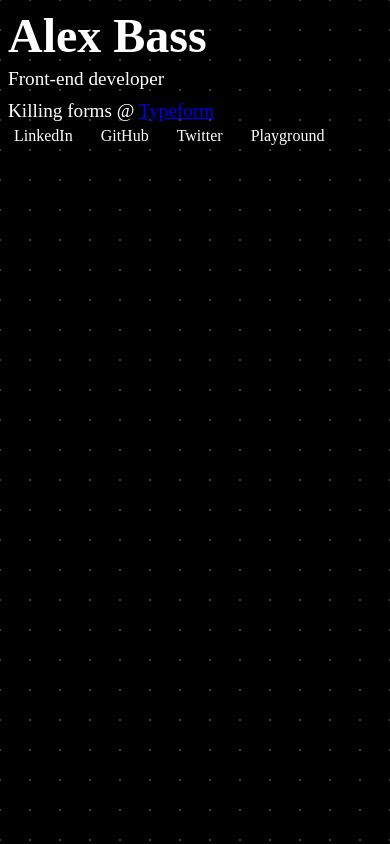
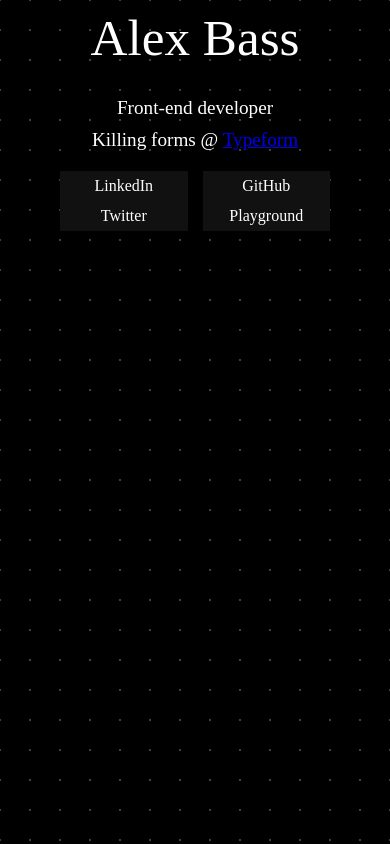
Before and after one commit to alexbassy/site, a Next.js app: page / in a window 390 px wide. Built offline with nearby package versions, Linux system fonts and the light colour scheme.

Commit message:
responsive improvements

```diff
--- a/components/hello.js
+++ b/components/hello.js
@@ -5,14 +5,21 @@ const Typeform = () => <a href='https://www.typeform.com/' target='_blank' rel='
 const Container = styled.div`
   display: flex;
   flex-direction: column;
+  text-align: center;
+
+  @media screen and (min-width: 640px) {
+    text-align: left;
+  }
 `
 
 const Title = styled.h1`
-  font-size: 3rem;
-  margin: 0;
+  font-size: 3.2rem;
+  margin: 0 0 25px;
+  font-weight: 100;
 
   @media screen and (min-width: 640px) {
     font-size: 4.5rem;
+    margin: 0 0 10px;
   }
 `
 
--- a/components/links.js
+++ b/components/links.js
@@ -2,22 +2,42 @@ import Link from 'next/link'
 import styled from '@emotion/styled'
 
 const List = styled.ul`
+  display: flex;
   list-style: none;
+  margin-top: 30px;
   padding-left: 0;
-  margin: var(--margin) 0;
+
+  @media screen and (max-width: 640px) {
+    flex-wrap: wrap;
+    align-items: stretch;
+    max-width: 270px;
+    margin: 15px auto 0;
+  }
 `
 
 const Item = styled.li`
   display: inline-block;
   margin-right: 1rem;
+
+  @media screen and (max-width: 640px) {
+    flex: 1 0 calc(50% - 15px);
+    margin: var(--margin) 0 0;
+
+    :nth-of-type(odd) {
+      margin-right: 15px;
+    }
+  }
 `
 
 const LinkButton = styled.a`
+  display: block;
+  text-align: center;
   font-weight: 100;
   text-decoration: none;
   color: #fff;
+  background: #111;
   border: 2px solid var(--linksDimmed);
-  padding: 2px 6px;
+  padding: 6px;
   transition: border-color .2s ease, color .15s ease;
 
   :visited {
@@ -30,6 +50,10 @@ const LinkButton = styled.a`
 
   :hover {
     border-color: #ffffffaa;
+  }
+
+  @media screen and (min-width: 640px) {
+    padding: 4px 8px;
   }
 `
 
```
